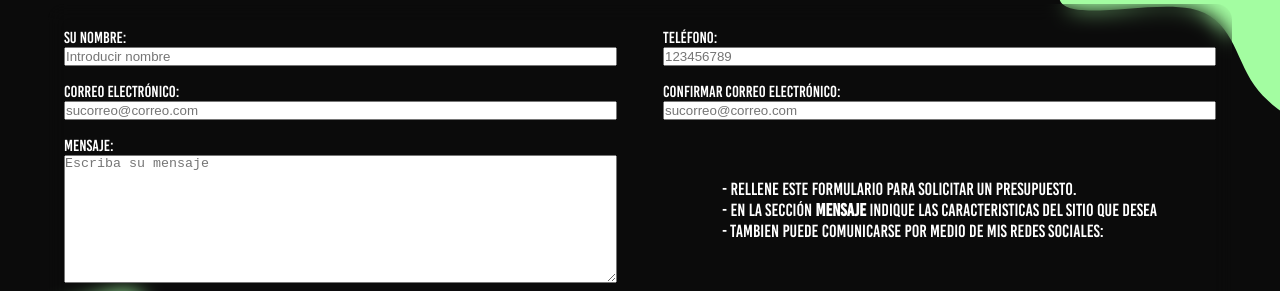
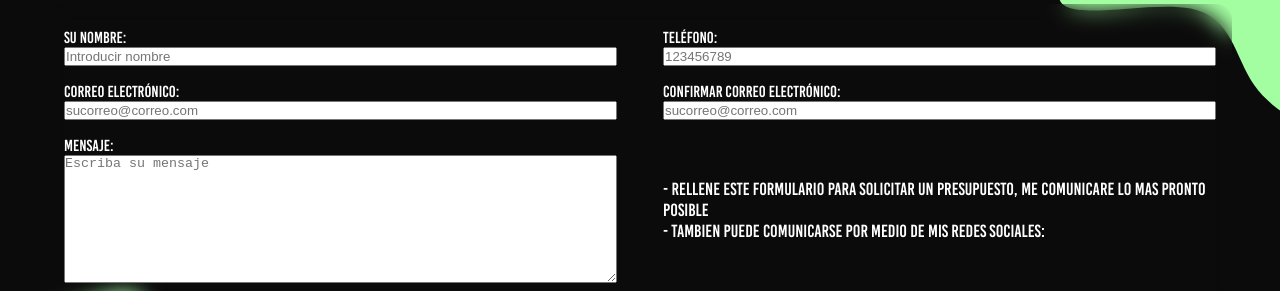
Before and after one commit to GastonSaucedo/gastonsaucedo, a website: page contacto.html in a window 1280 px wide. Shown: the part 212-503 px from the top of the page. Drawn offline with Linux system fonts and the light colour scheme.

Commit message:
contacto creado

```diff
--- a/contacto.html
+++ b/contacto.html
@@ -49,9 +49,7 @@
                     </div>
 
                     <div class="formulario__grupo">
-                        <p>- Rellene este formulario para solicitar un presupuesto. <br>- En la sección
-                            <strong>MENSAJE</strong>
-                            indique las caracteristicas del sitio que desea<br>- Tambien puede comunicarse por medio de
+                        <p>- Rellene este formulario para solicitar un presupuesto, me comunicare lo mas pronto posible <br>- Tambien puede comunicarse por medio de
                             mis redes sociales:
                         </p>
                     </div>
```
